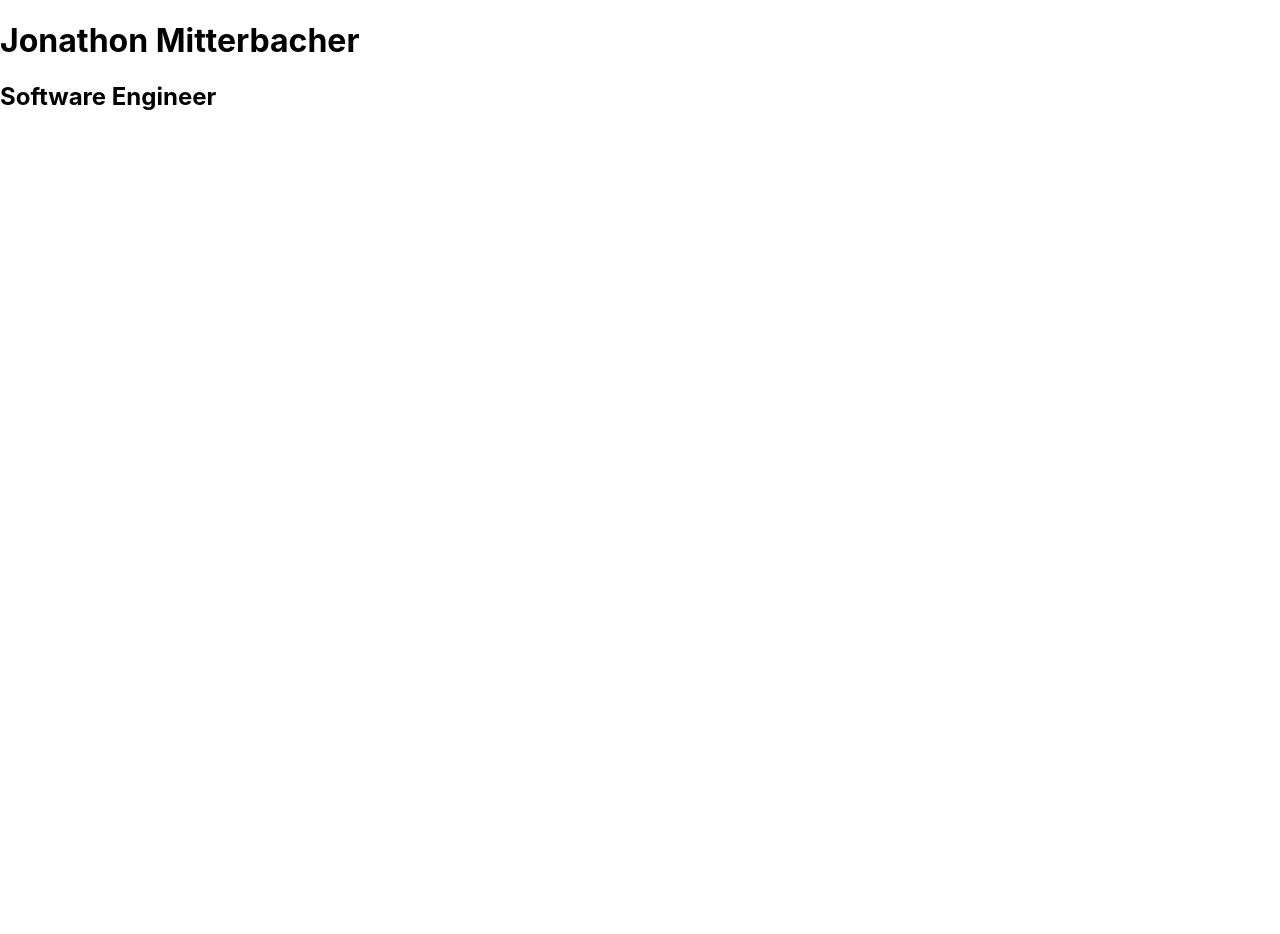
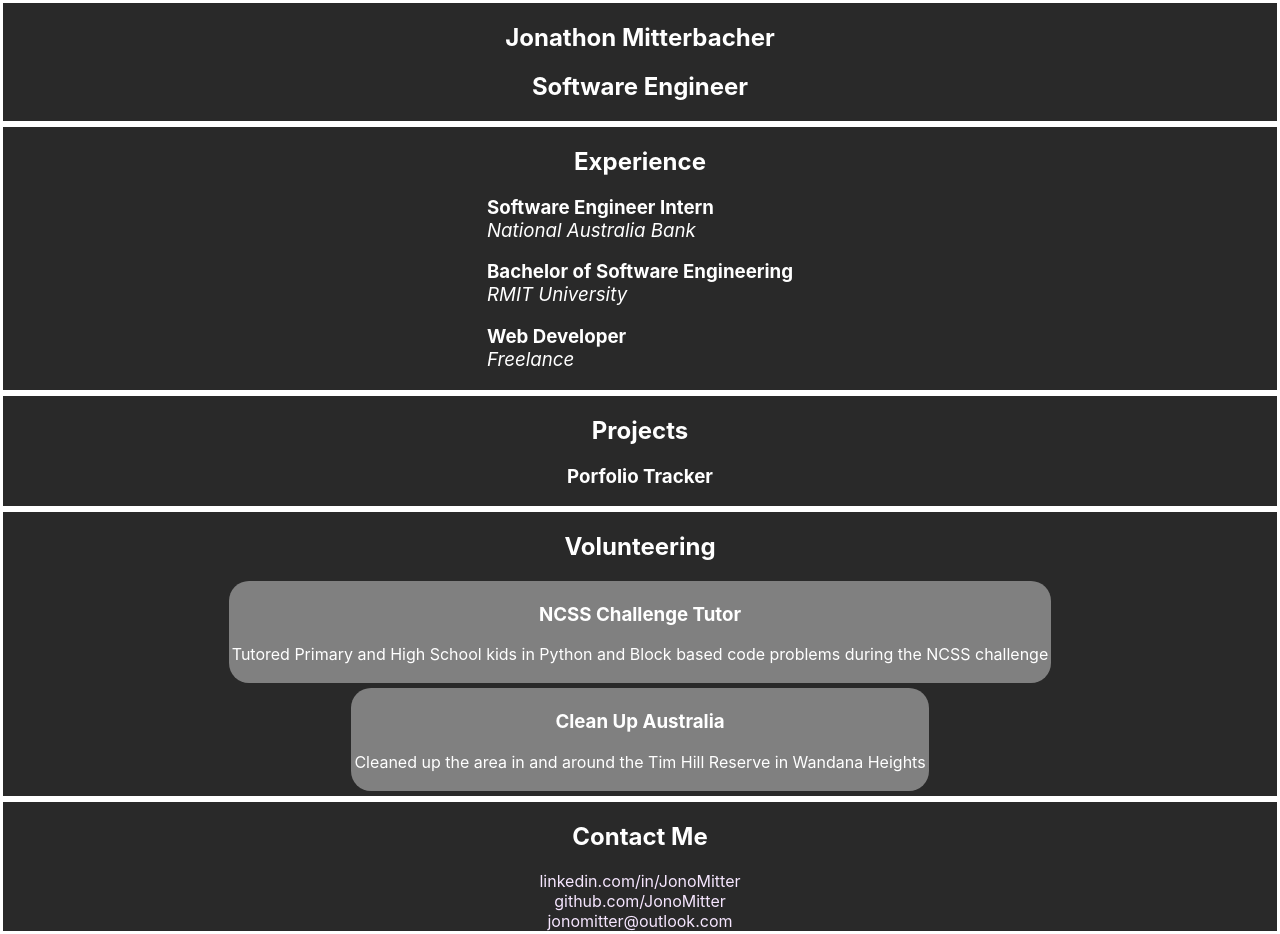
Before and after one commit to JonoMitter/JonoMitter.github.io, a React (Create React App) app: page / in a window 1280 px wide. Before the commit the page ends 800 px from the top, so only its background shows below. Built offline with nearby package versions, Linux system fonts and the light colour scheme.

Commit message:
created basic components for website sections

```diff
--- a/src/App.tsx
+++ b/src/App.tsx
@@ -1,9 +1,18 @@
+import ContactMe from './components/ContactMe';
+import Experience from './components/Experience';
+import Projects from './components/Projects';
 import Splash from './components/Splash';
+import Volunteering from './components/Volunteering';
+import './styles/style.css'
 
 function App() {
   return (
     <div className="App">
       <Splash />
+      <Experience />
+      <Projects />
+      <Volunteering />
+      <ContactMe />
     </div>
   );
 }
--- /dev/null
+++ b/src/components/ContactMe.tsx
@@ -0,0 +1,21 @@
+function ContactMe() {
+  return (
+    <section>
+      <h2>Contact Me</h2>
+      <div>
+        <div>
+          <a className="contact--link"  target="_blank" rel='noreferrer' href="https://www.linkedin.com/in/jonomitter/">linkedin.com/in/JonoMitter</a>
+        </div>
+        <div>
+          <a className="contact--link" target="_blank" rel='noreferrer' href="https://github.com/JonoMitter">github.com/JonoMitter</a>
+        </div>
+        <div>
+          <a className="contact--link" href="mailto: jonomitter@outlook.com">jonomitter@outlook.com</a>
+        </div>
+      </div>
+
+    </section>
+  );
+}
+
+export default ContactMe;
--- /dev/null
+++ b/src/components/Experience.tsx
@@ -0,0 +1,26 @@
+function Experience() {
+  return (
+    <section>
+      <h2>Experience</h2>
+      <div className="container">
+        <h3 className="experience--heading">
+          Software Engineer Intern
+          <br></br>
+          <span className="experience--company">National Australia Bank</span>
+        </h3>
+        <h3 className="experience--heading">
+          Bachelor of Software Engineering
+          <br></br>
+          <span className="experience--company">RMIT University</span>
+        </h3>
+        <h3 className="experience--heading">
+          Web Developer
+          <br></br>
+          <span className="experience--company">Freelance</span>
+        </h3>
+      </div>
+   </section>
+  );
+}
+
+export default Experience;
--- /dev/null
+++ b/src/components/Projects.tsx
@@ -0,0 +1,11 @@
+function Projects() {
+  return (
+    <section>
+      <h2>Projects</h2>
+
+      <h3>Porfolio Tracker</h3>
+    </section>
+  );
+}
+
+export default Projects;
--- a/src/components/Splash.tsx
+++ b/src/components/Splash.tsx
@@ -1,9 +1,9 @@
 function Splash() {
   return (
-    <div className="App">
+    <section>
       <h1>Jonathon Mitterbacher</h1>
       <h2><b>Software Engineer</b></h2>
-    </div>
+    </section>
   );
 }
 
--- /dev/null
+++ b/src/components/Volunteering.tsx
@@ -0,0 +1,19 @@
+function Volunteering() {
+  return (
+    <section>
+      <h2>Volunteering</h2>
+
+      <div className="container volunteering--container">
+        <h3>NCSS Challenge Tutor</h3>
+        <p>Tutored Primary and High School kids in Python and Block based code problems during the NCSS challenge</p>
+      </div>
+
+      <div className="container volunteering--container">
+        <h3>Clean Up Australia</h3>
+        <p>Cleaned up the area in and around the Tim Hill Reserve in Wandana Heights</p>
+      </div>
+    </section>
+  );
+}
+
+export default Volunteering;
--- /dev/null
+++ b/src/styles/style.css
@@ -0,0 +1,47 @@
+html {
+    background-color: rgb(41, 41, 41);
+    color: white;
+    text-align: center;
+}
+
+section{
+    border: 3px solid white;
+}
+
+.container {
+    text-align: center;
+    margin: 0 auto;
+    width: fit-content;
+}
+
+/* .experience--container {
+    text-align: center;
+    margin: 0 auto;
+    width: fit-content;
+} */
+
+.experience--heading {
+    text-align: left;
+}
+
+.experience--company {
+    font-weight: normal;
+    font-style: italic;
+}
+
+.volunteering--container{
+    background-color: grey;
+    border-radius: 20px;
+    padding: 3px;
+    margin-top: 5px;
+    margin-bottom: 5px;
+}
+
+.contact--link{
+    text-decoration: none;
+    color: rgb(246, 230, 255);
+}
+
+.contact--link:hover{
+    color: rgb(214, 159, 247);
+}
```
